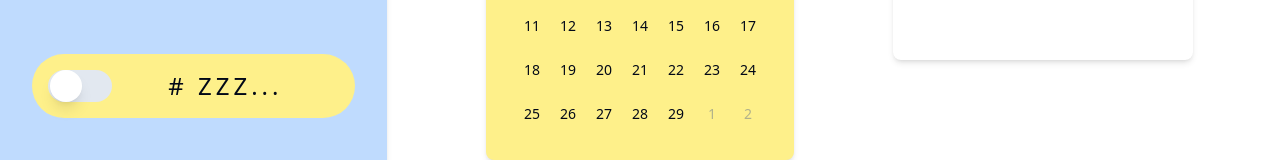
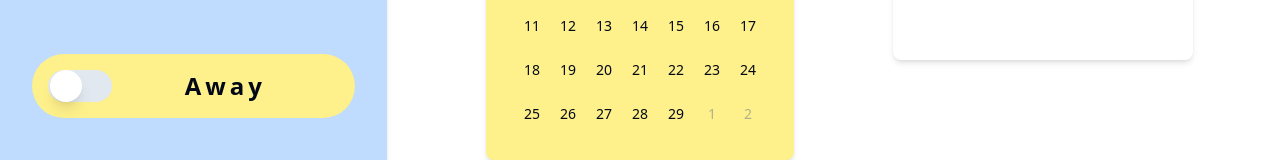
Before and after one commit to ohhhInFastcampus/toyproject1, a React (Vite) app: page /absenceRequestDetails in a window 1280 px wide. Shown: the part 480-640 px from the top of the page. Built offline with nearby package versions, Linux system fonts and the light colour scheme.

Commit message:
메세지 변경

```diff
--- a/src/components/main/MainJobState.tsx
+++ b/src/components/main/MainJobState.tsx
@@ -18,8 +18,8 @@ export default function MainJobState({
             switchState={switchState}
           />
         </div>
-        <div className="ngrow ntext-center font-light  ntracking-[0.25rem] font-Inter">
-          {switchState ? <p>#Working</p> : <p># ZZZ...</p>}
+        <div className="ngrow ntext-center nfont-bold  ntracking-[0.25rem] font-Inter">
+          {switchState ? <p>Active</p> : <p>Away</p>}
         </div>
       </div>
     </>
```
